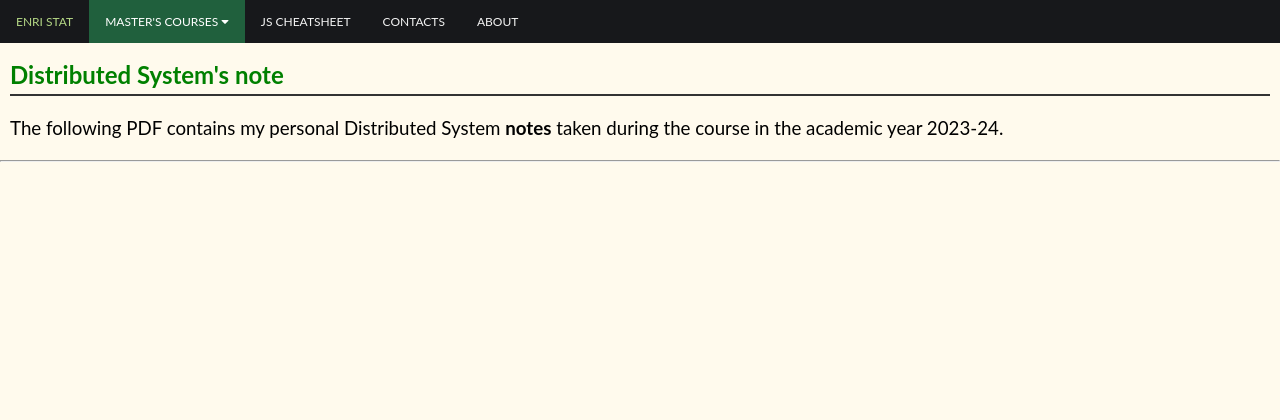
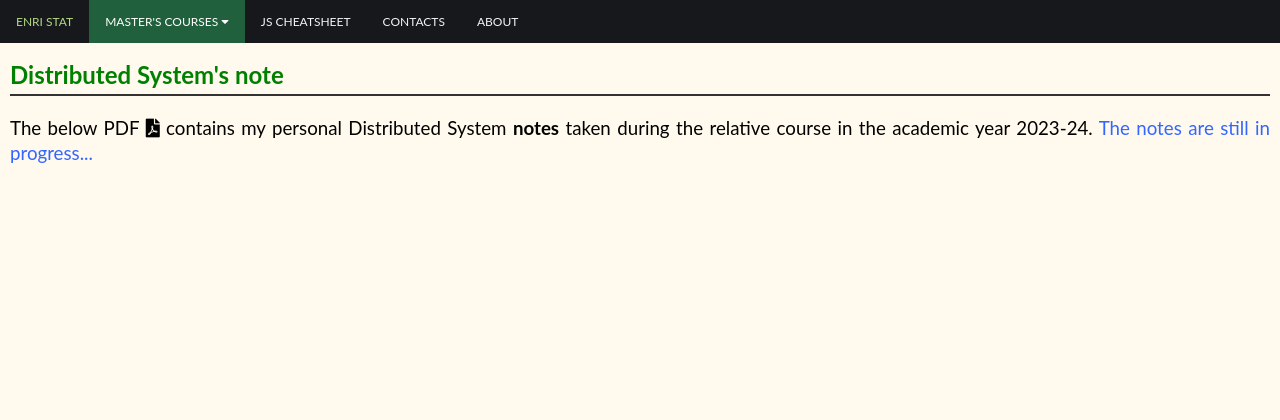
Before and after one commit to EnriFort/EnriFort.github.io, a PHP site: page /dist.html in a window 1280 px wide. Shown: the top 420 px of the page. Run offline with PHP 8.4, Linux system fonts and the light colour scheme.

Commit message:
small changes

```diff
--- a/CSS/ChShstyles.css
+++ b/CSS/ChShstyles.css
@@ -58,6 +58,7 @@ body {
     border-top: 2px solid #bbb;
     border-bottom: 2px solid #aaa;
     border-right: 1px solid #ddd;
+    border-left: 1px solid #ddd;
 }
 
 .main {
@@ -70,6 +71,7 @@ body {
     border-top: 2px solid #bbb;
     border-bottom: 2px solid #aaa;
     border-right: 1px solid #ddd;
+    border-left: 1px solid #ddd;
 }
 
 .right {
@@ -82,6 +84,7 @@ body {
     border-top: 2px solid #bbb;
     border-bottom: 2px solid #aaa;
     border-right: 1px solid #ddd;
+    border-left: 1px solid #ddd;
 }
 
 .div-function-name{
--- a/dist.html
+++ b/dist.html
@@ -35,11 +35,12 @@
       <h2>Distributed System's note</h2>
       <div class="div-paragraph">
           <h3>
-              The following PDF contains my personal Distributed System <b>notes</b> taken during the course in the academic year 2023-24.
+              The below PDF <i class="fa fa-file-pdf"></i> contains my personal Distributed System <b>notes</b> taken during the relative course in the academic year 2023-24.
+              <span style="color: #3366ff;">The notes are still in progress...</span>
           </h3>
       </div>
   </div>
-  <hr>
+
 
   <embed src="file/Distributed_note.pdf" width="100%" height="2100px" >
 
--- a/stat.html
+++ b/stat.html
@@ -35,12 +35,11 @@
         <h2>Statistics Homeworks</h2>
         <div class="div-paragraph">
             <h3>
-                The following page contains all the JavaScript <b>homeworks</b> and
+                The following page contains all the JavaScript <i class="fab fa-js"></i> <b>homeworks</b> and all the
                 <b>theses</b> done during my Statistics Cybersecurity course in the academic year 2023-24.
             </h3>
         </div>
 
-        <hr>
 
         <div class="list-container" style="background-color: #e0e0e0; padding: 10px;">
 
```
